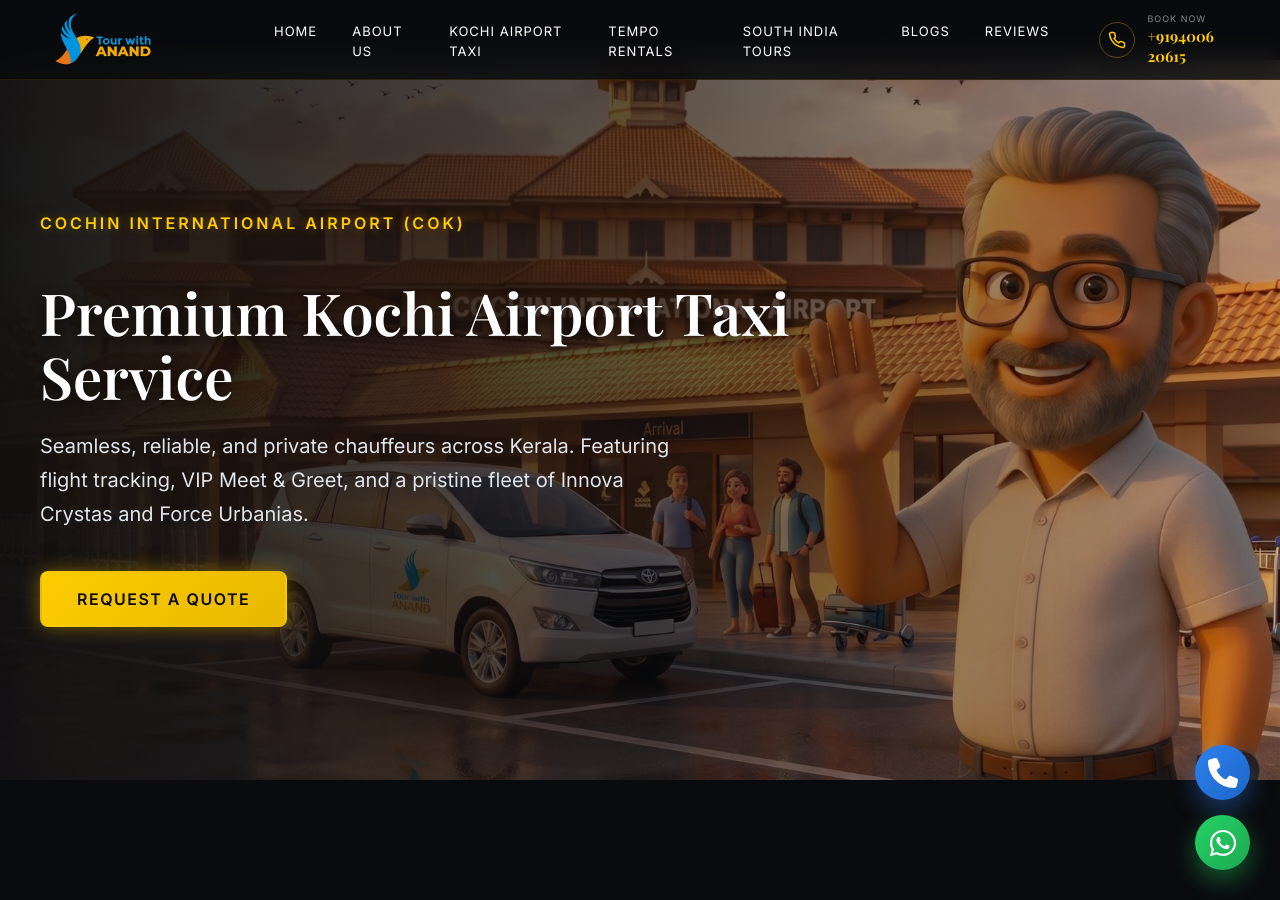
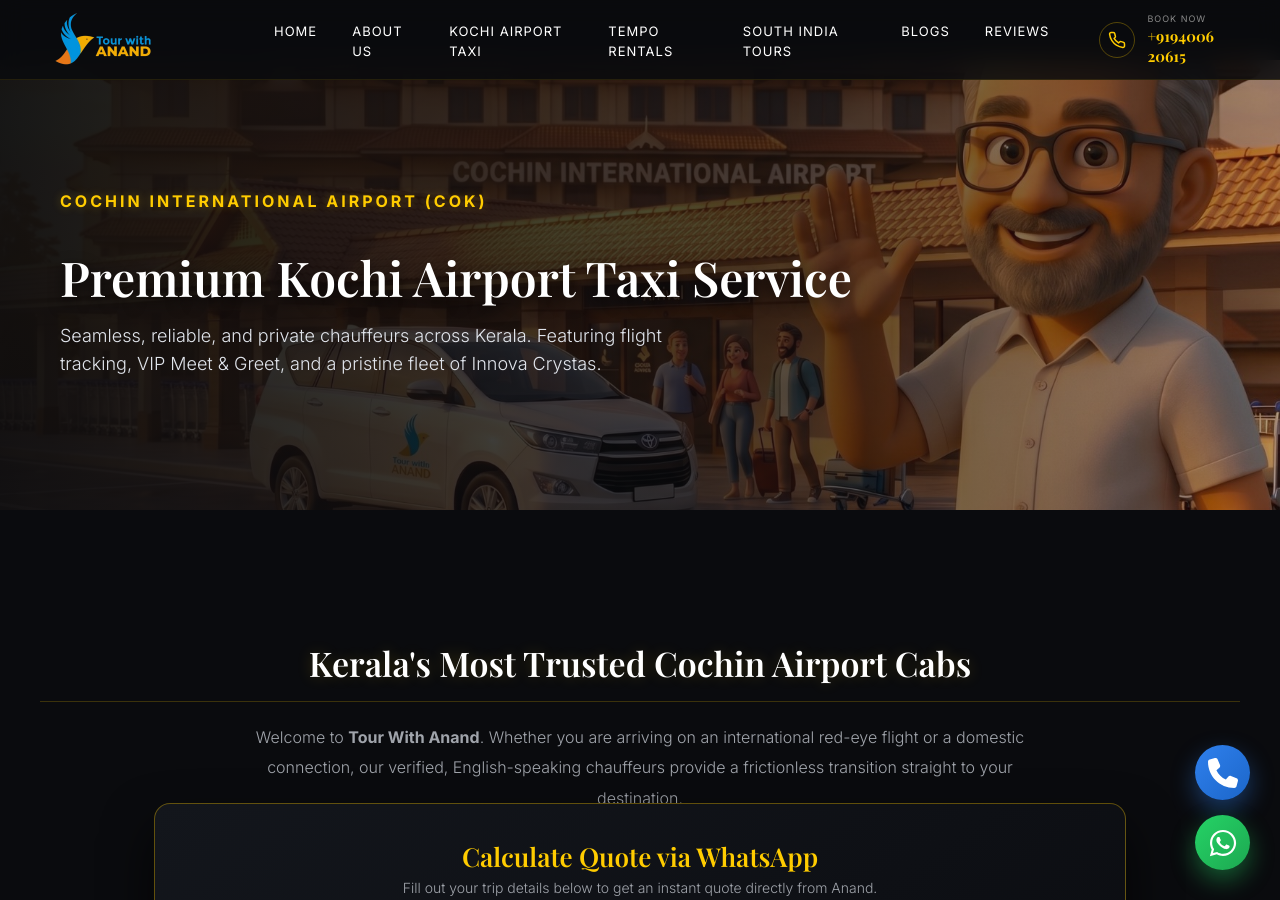
Before and after one commit to tourwithanand/tourwithanand-com, a Jekyll site: the page built from kochi-airport.html, in a window 1280 px wide and 900 px high. Built offline with Jekyll 4.4.1, drawn with Linux system fonts in a browser that asks for light colours; some of the changed text lies outside the part shown.

Commit message:
Update kochi-airport.html

```diff
--- a/kochi-airport.html
+++ b/kochi-airport.html
@@ -4,6 +4,10 @@
 permalink: /taxi/kochi-airport/
 seo_keywords: "kochi airport taxi, cochin airport cabs, premium cab cochin international airport, meet and greet taxi kochi, innova crysta kochi airport, taxi from kochi airport to munnar, kerala airport transfers"
 ---
+
+<link rel="preconnect" href="https://fonts.googleapis.com">
+<link rel="preconnect" href="https://fonts.gstatic.com" crossorigin>
+<link href="https://fonts.googleapis.com/css2?family=Inter:wght@300;400;600;700&family=Playfair+Display:wght@400;600;700&display=swap" rel="stylesheet">
 
 <script type="application/ld+json">
 {
@@ -35,16 +39,13 @@
 </script>
 
 <section class="desktop-hero-banner desktop-only">
-  <img src="/Mobile Hero Airprot.jpg" class="desktop-hero-bg" alt="Tour With Anand Cochin Airport Cabs">
+  <img src="/Mobile%20Hero%20Airprot.jpg" class="desktop-hero-bg" alt="Tour With Anand Cochin Airport Cabs">
   <div class="desktop-hero-overlay"></div>
 
   <div class="desktop-hero-content">
     <span class="route-meta">Cochin International Airport (COK)</span>
     <h1>Premium Kochi Airport Taxi Service</h1>
-    <p>Seamless, reliable, and private chauffeurs across Kerala. Featuring flight tracking, VIP Meet & Greet, and a pristine fleet of Innova Crystas and Force Urbanias.</p>
-    <div class="hero-actions">
-      <a href="https://wa.me/919400620615?text=*Kochi Airport Transfer Inquiry*%0AHi Anand, I need a premium airport pickup." class="futuristic-btn">Request a Quote</a>
-    </div>
+    <p>Seamless, reliable, and private chauffeurs across Kerala. Featuring flight tracking, VIP Meet & Greet, and a pristine fleet of Innova Crystas.</p>
   </div>
 </section>
 
@@ -55,9 +56,8 @@
     </video>
 
     <div class="maxx-overlay">
-      <h3>Hi friends, I'm Maxx!</h3>
-      <p>Connect with my friend Anand for the best trip.</p>
-      <a href="https://wa.me/919400620615?text=*Hello Anand and Maxx!*%0AI would like to book a taxi." class="futuristic-btn-small">Message Anand</a>
+      <h3>Hi, I'm Maxx! 🐾</h3>
+      <p>Need a stress-free ride? Connect with my friend Anand below!</p>
     </div>
   </div>
 </section>
@@ -67,14 +67,49 @@
 
     <div class="document-text-block text-center-intro">
       <h2 class="seo-page-title">Kerala's Most Trusted Cochin Airport Cabs</h2>
-      <p>Welcome to <strong>Tour With Anand</strong>. Whether you are arriving on an international red-eye flight or a domestic afternoon connection, our verified, English-speaking chauffeurs provide a frictionless transition from the arrivals gate to your final destination. We specialize in safe, reliable, and highly comfortable <strong>Cochin Airport cabs</strong> tailored for global travelers and premium clients.</p>
+      <p>Welcome to <strong>Tour With Anand</strong>. Whether you are arriving on an international red-eye flight or a domestic connection, our verified, English-speaking chauffeurs provide a frictionless transition straight to your destination.</p>
+    </div>
 
-      <img src="/Mobile Hero Airprot.jpg" alt="Premium Taxi Arrival at Kochi Airport" class="mobile-intro-img mobile-only">
+    <div class="booking-widget-box neon-border">
+      <div class="widget-header">
+        <h3>Calculate Quote via WhatsApp</h3>
+        <p>Fill out your trip details below to get an instant quote directly from Anand.</p>
+      </div>
+      <form class="whatsapp-booking-form" onsubmit="sendWhatsAppQuote(event)">
+        <div class="form-grid">
+          <div class="form-group">
+            <label for="pickup">Pickup Point</label>
+            <input type="text" id="pickup" value="Kochi Airport (COK)" required>
+          </div>
+          <div class="form-group">
+            <label for="dropoff">Drop-off Destination</label>
+            <input type="text" id="dropoff" placeholder="e.g. Munnar, Alleppey, Fort Kochi" required>
+          </div>
+          <div class="form-group">
+            <label for="travel-date">Travel Date</label>
+            <input type="date" id="travel-date" required>
+          </div>
+          <div class="form-group">
+            <label for="travel-time">Approx Pickup Time</label>
+            <input type="time" id="travel-time" required>
+          </div>
+          <div class="form-group full-width-field">
+            <label for="car-type">Select Preferred Fleet</label>
+            <select id="car-type" required>
+              <option value="Toyota Innova Crysta (Premium SUV)">Toyota Innova Crysta (Premium Hill-Station Luxury)</option>
+              <option value="Maruti Ertiga (Compact SUV)">Maruti Ertiga (Family Economy)</option>
+              <option value="Swift Dzire / Premium Sedan">Premium Sedan (Couples / Corporate Transit)</option>
+              <option value="Force Urbania / Luxury Tempo Traveller">Force Urbania / Tempo Traveller (Large Groups)</option>
+            </select>
+          </div>
+        </div>
+        <button type="submit" class="form-submit-btn">Get Exact Fare on WhatsApp &rarr;</button>
+      </form>
     </div>
 
     <div class="document-text-block protocol-section">
       <h2>The Airport Arrival Protocol</h2>
-      <p>We eliminate the stress of landing in a new city. Our process is designed specifically for international standards of hospitality, ensuring absolute peace of mind for solo travelers, corporate guests, and families.</p>
+      <p>We eliminate the stress of landing in a new city. Our process is designed specifically for international standards of hospitality, ensuring absolute peace of mind.</p>
       <div class="protocol-grid">
         <div class="protocol-card neon-border">
           <strong class="protocol-number">01. Live Flight Tracking</strong>
@@ -97,22 +132,22 @@
 
       <div class="fleet-features-grid">
         <div class="feature-box glass-card">
-          <img src="/Kochi Airport Innova Taxi Service.png" alt="Innova Crysta Taxi Kochi Airport" class="fleet-img">
+          <img src="/Kochi%20Airport%20Innova%20Taxi%20Service.png" alt="Innova Crysta Taxi Kochi Airport" class="fleet-img">
           <h3>Toyota Innova Crysta</h3>
           <p>The undisputed gold standard for Kerala travel. Unmatched suspension and plush captain seats make it perfect for long, scenic journeys to Munnar or Thekkady.</p>
         </div>
         <div class="feature-box glass-card">
-          <img src="/Kochi Airport Tempo Traveller.png" alt="Force Urbania Kochi Airport Cabs" class="fleet-img">
+          <img src="/Kochi%20Airport%20Tempo%20Traveller.png" alt="Force Urbania Kochi Airport Cabs" class="fleet-img">
           <h3>Force Urbania & Tempo</h3>
           <p>The ultimate luxury group mover. Wide aisles, panoramic windows, and reclining push-back seats for groups of 8 to 17 passengers traveling together.</p>
         </div>
         <div class="feature-box glass-card">
-          <img src="/Kochi Airport Ertiga Taxi Service.png" alt="Ertiga Taxi Kochi Airport" class="fleet-img">
+          <img src="/Kochi%20Airport%20Ertiga%20Taxi%20Service.png" alt="Ertiga Taxi Kochi Airport" class="fleet-img">
           <h3>Maruti Ertiga</h3>
           <p>A highly popular, spacious, and economical SUV choice for small families of up to 4 passengers carrying standard travel luggage.</p>
         </div>
         <div class="feature-box glass-card">
-          <img src="/Kochi Airport Swift Dezire Taxi Service.png" alt="Premium Sedan Taxi Cochin Airport" class="fleet-img">
+          <img src="/Kochi%20Airport%20Swift%20Dezire%20Taxi%20Service.png" alt="Premium Sedan Taxi Cochin Airport" class="fleet-img">
           <h3>Premium Sedans</h3>
           <p>Swift and efficient. Perfect for solo corporate travelers or couples requiring a quick, comfortable transfer directly to Fort Kochi, Ernakulam, or city hotels.</p>
         </div>
@@ -157,7 +192,7 @@
             </tr>
           </thead>
           <tbody>
-            {% assign kochi_routes = site.taxi_routes | where: "from_location", "Kochi Airport" %}
+            {% assign kochi_routes = site.taxi_routes | where: "from_slug", "kochi-airport" %}
             {% for route in kochi_routes %}
             <tr>
               <td><strong>{{ route.to_location }}</strong></td>
@@ -186,12 +221,6 @@
               <td>4.5 Hours</td>
               <td><a href="/taxi/kochi-airport-to-thekkady/" class="text-link glow-text">View Details &rarr;</a></td>
             </tr>
-            <tr>
-              <td><strong>Fort Kochi / Ernakulam</strong></td>
-              <td>40 km</td>
-              <td>1.0 Hour</td>
-              <td><a href="/taxi/kochi-airport-to-fort-kochi/" class="text-link glow-text">View Details &rarr;</a></td>
-            </tr>
             {% endif %}
           </tbody>
         </table>
@@ -222,80 +251,104 @@
       </div>
     </div>
 
-    <div class="document-text-block">
-      <div class="cta-block glow-box">
-        <p>Ensure a seamless arrival in Kerala. Secure your premium transfer today.</p>
-        <a href="https://wa.me/919400620615?text=*Kochi Airport Transfer Inquiry*%0AHi Anand, I would like to check availability and get a quote for a premium airport pickup." class="futuristic-btn">Message Anand Directly</a>
-      </div>
-    </div>
-
   </div>
 </section>
 
+<script>
+function sendWhatsAppQuote(event) {
+  event.preventDefault();
+
+  const pickup = document.getElementById('pickup').value;
+  const dropoff = document.getElementById('dropoff').value;
+  const date = document.getElementById('travel-date').value;
+  const time = document.getElementById('travel-time').value;
+  const car = document.getElementById('car-type').value;
+
+  // Format dates into a cleaner reading format
+  const formattedText = `*Kochi Airport Private Fleet Pickup Request*%0A%0A` +
+                        `• *From:* ${pickup}%0A` +
+                        `• *To:* ${dropoff}%0A` +
+                        `• *Date:* ${date}%0A` +
+                        `• *Time:* ${time}%0A` +
+                        `• *Vehicle Chosen:* ${car}%0A%0A` +
+                        `Hi Anand, please verify fleet availability and share your customized premium quote details.`;
+
+  const whatsappUrl = `https://wa.me/919400620615?text=${formattedText}`;
+  window.open(whatsappUrl, '_blank');
+}
+</script>
+
 <style>
+/* --- TYPOGRAPHY PAIRING & BASICS --- */
+body, input, select, button { font-family: 'Inter', sans-serif !important; }
+h1, h2, h3 { font-family: 'Playfair Display', serif !important; }
+
 /* --- DESKTOP HERO BANNER --- */
-.desktop-hero-banner { position: relative; width: 100vw; height: 80vh; min-height: 600px; display: flex; align-items: center; justify-content: center; overflow: hidden; margin-top: 60px; }
+.desktop-hero-banner { position: relative; width: 100vw; height: 50vh; min-height: 400px; display: flex; align-items: center; justify-content: center; overflow: hidden; margin-top: 60px; }
 .desktop-hero-bg { position: absolute; inset: 0; width: 100%; height: 100%; object-fit: cover; z-index: 1; }
-.desktop-hero-overlay { position: absolute; inset: 0; background: linear-gradient(to right, rgba(10, 11, 14, 0.95) 0%, rgba(10, 11, 14, 0.65) 50%, rgba(10, 11, 14, 0.2) 100%); z-index: 2; }
-.desktop-hero-content { position: relative; z-index: 3; max-width: 800px; text-align: left; padding: 0 40px; width: 100%; margin-right: auto; margin-left: max(calc((100vw - 1400px) / 2), 0px); }
+.desktop-hero-overlay { position: absolute; inset: 0; background: linear-gradient(to right, rgba(10, 11, 14, 0.95) 0%, rgba(10, 11, 14, 0.7) 60%, rgba(10, 11, 14, 0.3) 100%); z-index: 2; }
+.desktop-hero-content { position: relative; z-index: 3; max-width: 1000px; text-align: left; padding: 0 20px; width: 100%; margin-right: auto; margin-left: max(calc((100vw - 1200px) / 2), 0px); }
 .route-meta { color: #ffcc00; text-transform: uppercase; letter-spacing: 3px; font-weight: 700; margin-bottom: 15px; display: block; text-shadow: 0 0 10px rgba(255,204,0,0.3); }
-.desktop-hero-content h1 { color: #fff; font-size: 58px; margin-bottom: 20px; font-family: 'Playfair Display', serif; line-height: 1.1; text-shadow: 0 5px 15px rgba(0,0,0,0.8); }
-.desktop-hero-content p { color: #e0e4eb; font-size: 20px; margin-bottom: 40px; line-height: 1.7; max-width: 650px; }
-.hero-actions { display: flex; gap: 20px; }
+.desktop-hero-content h1 { color: #fff; font-size: 48px; margin-bottom: 15px; line-height: 1.1; text-shadow: 0 5px 15px rgba(0,0,0,0.8); }
+.desktop-hero-content p { color: #e0e4eb; font-size: 18px; margin-bottom: 0; line-height: 1.6; max-width: 650px; font-weight: 300; }
+
+/* --- HIGH CONVERTING LANDING PAGE FORM --- */
+.booking-widget-box { background: linear-gradient(145deg, #13161c, #090a0e); border-radius: 16px; padding: 35px; margin: -50px auto 50px auto; position: relative; z-index: 10; max-width: 900px; box-shadow: 0 25px 50px rgba(0,0,0,0.7); }
+.neon-border { border: 1px solid rgba(255, 204, 0, 0.35); }
+.widget-header { text-align: center; margin-bottom: 25px; border-bottom: 1px solid rgba(255,255,255,0.05); padding-bottom: 15px; }
+.widget-header h3 { color: #ffcc00; font-size: 26px; margin: 0 0 5px 0; }
+.widget-header p { color: #a0a4ab; margin: 0; font-size: 14px; font-weight: 300; }
+.form-grid { display: grid; grid-template-columns: repeat(2, 1fr); gap: 20px; }
+.form-group { display: flex; flex-direction: column; gap: 8px; }
+.form-group label { color: #fff; font-size: 13px; font-weight: 600; text-transform: uppercase; letter-spacing: 1px; }
+.form-group input, .form-group select { background: rgba(255,255,255,0.04); border: 1px solid rgba(255,255,255,0.15); border-radius: 8px; padding: 14px; color: #fff; font-size: 15px; transition: 0.3s; outline: none; }
+.form-group input:focus, .form-group select:focus { border-color: #ffcc00; background: rgba(255,254,0,0.03); box-shadow: 0 0 10px rgba(255,204,0,0.1); }
+.form-group select option { background: #13161c; color: #fff; }
+.full-width-field { grid-column: span 2; }
+.form-submit-btn { grid-column: span 2; width: 100%; background: linear-gradient(135deg, #ffcc00, #e6b800); color: #0a0b0e; padding: 16px; font-size: 16px; font-weight: 800; border: none; border-radius: 8px; cursor: pointer; text-transform: uppercase; letter-spacing: 1.5px; transition: all 0.3s ease; margin-top: 10px; box-shadow: 0 5px 15px rgba(255,204,0,0.3); }
+.form-submit-btn:hover { transform: translateY(-2px); box-shadow: 0 8px 25px rgba(255,204,0,0.5); background: linear-gradient(135deg, #ffd633, #ffcc00); }
 
 /* --- FUTURISTIC BUTTONS --- */
 .futuristic-btn { display: inline-block; background: linear-gradient(135deg, #ffcc00, #e6b800); color: #0a0b0e; padding: 16px 35px; font-size: 16px; font-weight: 800; text-transform: uppercase; letter-spacing: 1.5px; border-radius: 8px; text-decoration: none; transition: all 0.4s ease; box-shadow: 0 0 20px rgba(255,204,0,0.4); border: 2px solid transparent; }
 .futuristic-btn:hover { background: transparent; color: #ffcc00; border: 2px solid #ffcc00; box-shadow: 0 0 30px rgba(255,204,0,0.6); transform: translateY(-2px); }
 
-.futuristic-btn-small { display: inline-block; background: #ffcc00; color: #0a0b0e; padding: 10px 20px; font-size: 14px; font-weight: 700; text-transform: uppercase; letter-spacing: 1px; border-radius: 6px; text-decoration: none; transition: 0.3s; box-shadow: 0 0 15px rgba(255,204,0,0.5); border: 2px solid transparent; }
-.futuristic-btn-small:hover { background: rgba(10,11,14,0.8); color: #ffcc00; border: 2px solid #ffcc00; }
-
-/* --- MOBILE VIDEO BANNER & MAXX OVERLAY --- */
+/* --- MOBILE VIDEO BANNER & OPTIMIZED MAXX OVERLAY --- */
 .mobile-video-hero { position: relative; width: 100vw; background: #0a0b0e; margin-top: 60px; display: none; overflow: hidden; }
 .m-video-wrapper { position: relative; width: 100%; display: block; }
 .m-video-wrapper video { width: 100%; height: auto; display: block; object-fit: contain; }
 
 .maxx-overlay {
   position: absolute;
-  bottom: 8%;
+  bottom: 15px;
   left: 50%;
   transform: translateX(-50%);
-  width: 85%;
-  max-width: 400px;
-  background: rgba(15, 17, 21, 0.6);
-  backdrop-filter: blur(10px);
-  -webkit-backdrop-filter: blur(10px);
-  padding: 20px;
-  border-radius: 12px;
-  border: 1px solid rgba(255, 204, 0, 0.5);
+  width: 90%;
+  background: rgba(10, 11, 14, 0.45);
+  backdrop-filter: blur(8px);
+  -webkit-backdrop-filter: blur(8px);
+  padding: 12px;
+  border-radius: 10px;
+  border: 1px solid rgba(255, 204, 0, 0.35);
   text-align: center;
-  box-shadow: 0 15px 35px rgba(0,0,0,0.5), 0 0 20px rgba(255,204,0,0.2);
-  /* The Magic 4-Second Delay */
-  opacity: 0;
-  visibility: hidden;
-  animation: fadeMaxxIn 0.8s ease forwards;
-  animation-delay: 4s;
+  box-shadow: 0 10px 25px rgba(0,0,0,0.5);
+  z-index: 5;
 }
-@keyframes fadeMaxxIn {
-  0% { opacity: 0; visibility: hidden; transform: translate(-50%, 20px); }
-  100% { opacity: 1; visibility: visible; transform: translate(-50%, 0); }
-}
-.maxx-overlay h3 { color: #ffcc00; font-family: 'Playfair Display', serif; font-size: 24px; margin: 0 0 8px 0; text-shadow: 0 2px 4px rgba(0,0,0,0.8); }
-.maxx-overlay p { color: #fff; font-size: 15px; margin: 0 0 15px 0; text-shadow: 0 2px 4px rgba(0,0,0,0.8); }
+.maxx-overlay h3 { color: #ffcc00; font-size: 16px; margin: 0 0 2px 0; text-shadow: 0 2px 4px rgba(0,0,0,0.8); }
+.maxx-overlay p { color: #fff; font-size: 12px; margin: 0; text-shadow: 0 2px 4px rgba(0,0,0,0.8); font-weight: 300; }
 
 /* --- MOBILE INLINE IMAGE --- */
 .mobile-intro-img { width: 100%; height: auto; border-radius: 12px; margin-top: 30px; display: none; box-shadow: 0 15px 30px rgba(0,0,0,0.5); border: 1px solid rgba(255,204,0,0.2); }
 
 /* --- DOCUMENT LAYOUT --- */
-.document-content-section { padding: 80px 0; background: #0a0b0e; width: 100vw; }
+.document-content-section { padding: 80px 0; background: #0a0b0e; width: 100vw; overflow: hidden; }
 .minimal-container { max-width: 1000px; margin: 0 auto; padding: 0 20px; box-sizing: border-box; }
 
 /* Typography & Glows */
-.text-center-intro { text-align: center; margin-bottom: 60px; }
-.seo-page-title { color: #ffcc00; font-size: 42px; margin-bottom: 25px; font-family: 'Playfair Display', serif; text-shadow: 0 0 15px rgba(255,204,0,0.2); }
-.text-center-intro p { font-size: 18px; color: #dcdcdc; max-width: 800px; margin: 0 auto; line-height: 1.8; }
+.text-center-intro { text-align: center; margin-bottom: 40px; }
+.seo-page-title { color: #ffcc00; font-size: 42px; margin-bottom: 20px; font-family: 'Playfair Display', serif; text-shadow: 0 0 15px rgba(255,204,0,0.2); }
+.text-center-intro p { font-size: 18px; color: #dcdcdc; max-width: 800px; margin: 0 auto; line-height: 1.8; font-weight: 300; }
 .document-text-block h2 { color: #fff; font-size: 34px; margin: 50px 0 20px; border-bottom: 1px solid rgba(255,204,0,0.2); padding-bottom: 15px; font-family: 'Playfair Display', serif; }
-.document-text-block p { color: #a0a4ab; font-size: 16px; line-height: 1.9; margin-bottom: 20px; }
+.document-text-block p { color: #a0a4ab; font-size: 16px; line-height: 1.9; margin-bottom: 20px; font-weight: 300; }
 .glow-text { color: #ffcc00; text-decoration: none; font-weight: 700; font-size: 15px; letter-spacing: 0.5px; transition: 0.3s; }
 .glow-text:hover { color: #fff; text-shadow: 0 0 10px rgba(255,255,255,0.5); }
 
@@ -307,14 +360,13 @@
 .destination-cards-grid { display: grid; grid-template-columns: repeat(3, 1fr); gap: 25px; margin-top: 30px; margin-bottom: 50px; }
 .dest-card { padding: 30px; border-radius: 12px; }
 .dest-card h3 { color: #ffcc00; font-family: 'Playfair Display', serif; font-size: 22px; margin-top: 0; margin-bottom: 15px; border-bottom: 1px solid rgba(255,255,255,0.05); padding-bottom: 10px; }
-.dest-card p { font-size: 14px; line-height: 1.7; margin-bottom: 20px; }
+.dest-card p { font-size: 14px; line-height: 1.7; margin-bottom: 20px; font-weight: 300; }
 
 /* Protocol Grid */
 .protocol-grid { display: grid; grid-template-columns: repeat(3, 1fr); gap: 20px; margin-top: 30px; margin-bottom: 50px; }
 .protocol-card { background: rgba(20, 23, 29, 0.6); padding: 25px; border-radius: 12px; position: relative; overflow: hidden; }
-.neon-border { border: 1px solid rgba(255, 204, 0, 0.2); box-shadow: inset 0 0 20px rgba(0,0,0,0.5); }
 .protocol-number { color: #ffcc00; font-size: 20px; display: block; margin-bottom: 10px; text-shadow: 0 0 8px rgba(255,204,0,0.4); }
-.protocol-card p { margin: 0; font-size: 15px; color: #dcdcdc; }
+.protocol-card p { margin: 0; font-size: 15px; color: #dcdcdc; font-weight: 300; }
 
 /* Fleet Grid */
 .fleet-features-grid { display: grid; grid-template-columns: repeat(2, 1fr); gap: 25px; margin-top: 30px; margin-bottom: 50px;}
@@ -322,7 +374,7 @@
 .fleet-img { width: 100%; height: 160px; object-fit: contain; margin-bottom: 20px; filter: drop-shadow(0 15px 15px rgba(0,0,0,0.6)); transition: transform 0.5s cubic-bezier(0.175, 0.885, 0.32, 1.275); }
 .feature-box:hover .fleet-img { transform: scale(1.1); }
 .feature-box h3 { color: #ffcc00 !important; margin-top: 0 !important; font-size: 22px !important; margin-bottom: 12px !important; text-shadow: 0 0 10px rgba(255,204,0,0.2); }
-.feature-box p { font-size: 15px !important; margin-bottom: 0 !important; color: #a0a4ab !important; text-align: left;}
+.feature-box p { font-size: 15px !important; margin-bottom: 0 !important; color: #a0a4ab !important; text-align: left; font-weight: 300; }
 
 /* Tables */
 .route-table-wrapper { overflow-x: auto; margin-bottom: 50px; border-radius: 12px; background: rgba(20, 23, 29, 0.8); }
@@ -335,11 +387,7 @@
 .faq-grid { display: grid; grid-template-columns: repeat(2, 1fr); gap: 20px; margin-bottom: 30px;}
 .faq-section-inner .faq-item { padding: 25px; border-radius: 12px; }
 .faq-section-inner .faq-item h3 { color: #ffcc00; font-size: 18px; margin: 0 0 12px 0; font-weight: 600; line-height: 1.4; text-shadow: 0 0 8px rgba(255,204,0,0.2);}
-.faq-section-inner .faq-item p { margin: 0; font-size: 15px; color: #a0a4ab; line-height: 1.7;}
-
-/* CTA Box */
-.glow-box { background: linear-gradient(145deg, #12141a, #0a0b0e); border: 1px solid rgba(255,204,0,0.5); padding: 50px; text-align: center; border-radius: 16px; margin-top: 20px; box-shadow: 0 20px 40px rgba(0,0,0,0.8), inset 0 0 30px rgba(255,204,0,0.05); }
-.glow-box p { font-size: 26px; color: #fff; margin-bottom: 30px; font-family: 'Playfair Display', serif; }
+.faq-section-inner .faq-item p { margin: 0; font-size: 15px; color: #a0a4ab; line-height: 1.7; font-weight: 300; }
 
 /* Desktop / Mobile Toggle Handling */
 .mobile-only { display: none; }
@@ -355,12 +403,16 @@
   .mobile-only { display: block; }
   .mobile-video-hero { display: block; }
 
-  .document-content-section { padding: 40px 0; }
+  .document-content-section { padding: 30px 0 60px 0; }
+  .booking-widget-box { margin: 20px auto 40px auto; padding: 25px 20px; width: 100%; border-radius: 12px; }
+  .form-grid { grid-template-columns: 1fr; gap: 15px; }
+  .full-width-field { grid-column: span 1; }
+  .form-submit-btn { grid-column: span 1; padding: 14px; font-size: 15px; }
+  .widget-header h3 { font-size: 22px; }
+
   .seo-page-title { font-size: 32px; }
   .text-center-intro p { font-size: 16px; }
   .fleet-img { height: 140px; }
   .document-text-block h2 { font-size: 26px; }
-  .glow-box { padding: 35px 20px; }
-  .glow-box p { font-size: 22px; }
 }
 </style>
```
Also changed, not shown: other parts of kochi-airport.html (+1 -1 lines).
